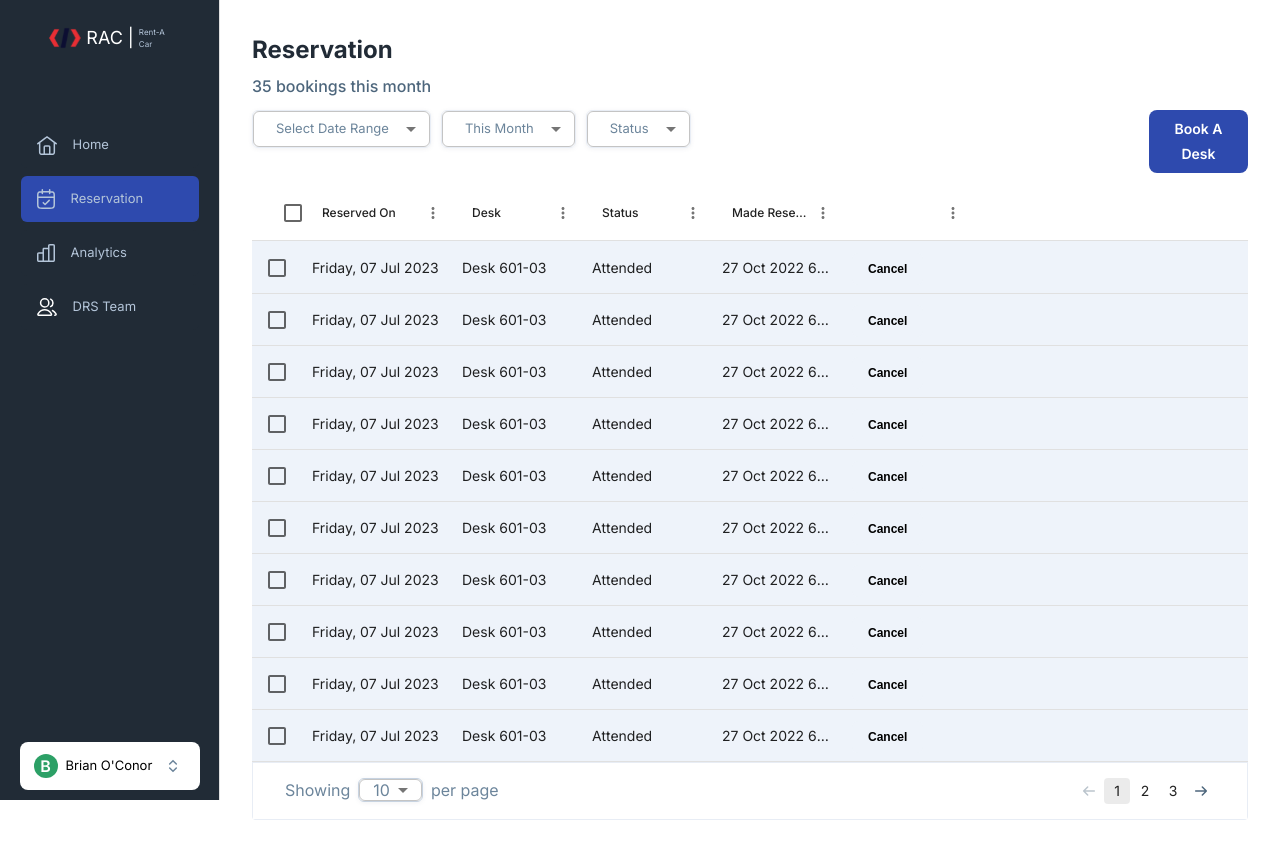
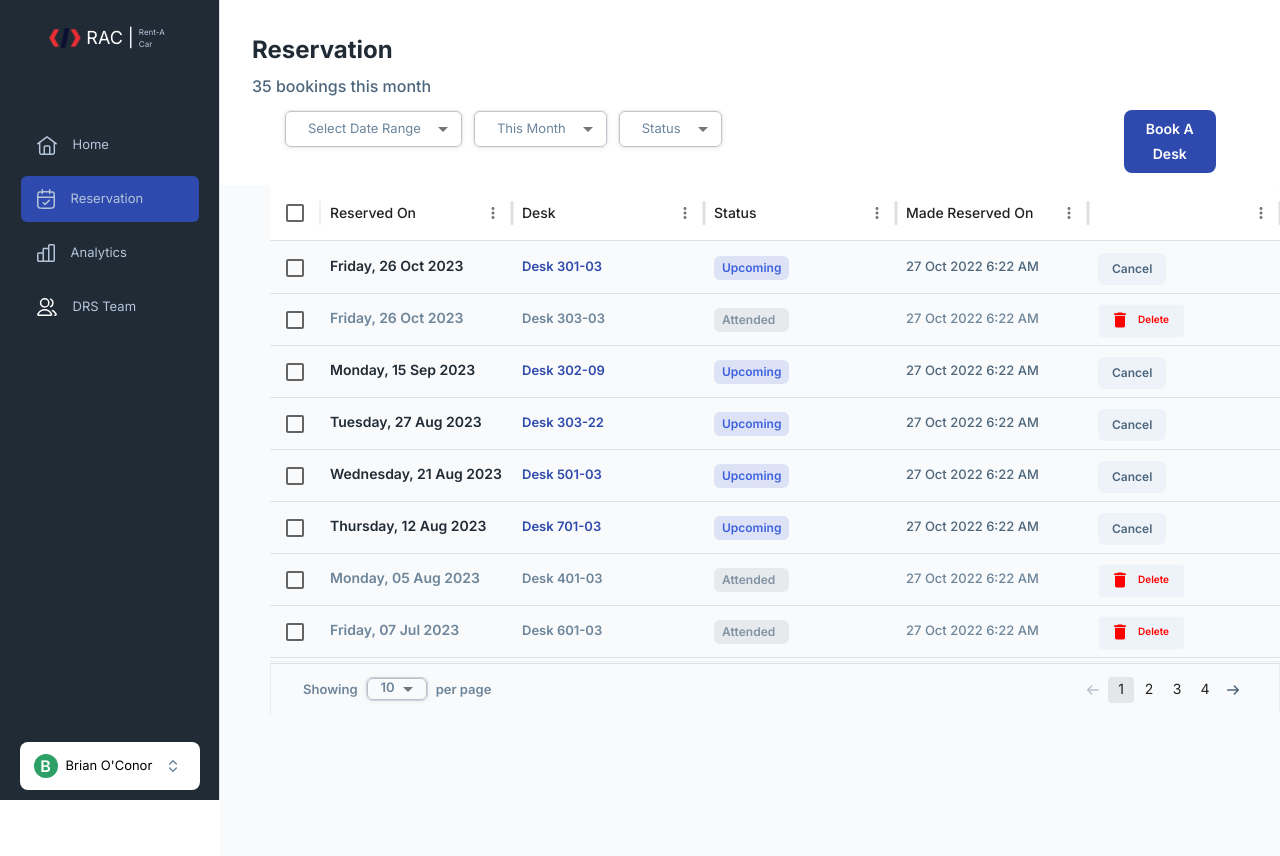
Before and after one commit to sk-roy/Desk-Reservation-System, a React (Create React App) app: page /booking in a window 1280 px wide. Shown: the top 856 px of the page. Built offline with nearby package versions, Linux system fonts and the light colour scheme.

Commit message:
Modified the datagrid cells

```diff
--- a/src/assets/data.ts
+++ b/src/assets/data.ts
@@ -1,3 +1,6 @@
+
+
+
 export const ReservationList = [
   { date: "Tomorrow, 14 Feb, 2024", desk: 7, room: 5, floor: 2},
   { date: "Monday, 23 Jan, 2024", desk: 7, room: 5, floor: 2},
@@ -9,37 +12,43 @@
 ];
 
 
-export const ReservationTableData = [
-  { id: 1, ReservedOn: 'Friday, 26 Oct 2023', Desk: 'Desk 301-03', Status: 'Upcoming', MadeReservationOn: '27 Oct 2022 6:22 AM', Button: 'Cancel' },
-  { id: 2, ReservedOn: 'Saturday, 27 Oct 2023', col2: 'Desk 301-03', Status: 'Upcoming', MadeReservationOn: '27 Oct 2022 6:22 AM', Button: 'Cancel' },
-  { id: 3, ReservedOn: 'Friday, 28 Oct 2023', col2: 'Desk 301-03', Status: 'Upcoming', MadeReservationOn: '27 Oct 2022 6:22 AM', Button: 'Cancel' },
-  { id: 4, ReservedOn: 'Friday, 29 Oct 2023', col2: 'Desk 301-03', Status: 'Attended', MadeReservationOn: '27 Oct 2022 6:22 AM', Button: 'Delete' },
-  { id: 5, ReservedOn: 'Friday, 30 Oct 2023', col2: 'Desk 301-03', Status: 'Attended', MadeReservationOn: '27 Oct 2022 6:22 AM', Button: 'Delete' },
-  { id: 6, ReservedOn: 'Friday, 31 Oct 2023', col2: 'Desk 301-03', Status: 'Attended', MadeReservationOn: '27 Oct 2022 6:22 AM', Button: 'Delete' },
-  { id: 7, ReservedOn: 'Friday, 01 Oct 2023', col2: 'Desk 301-03', Status: 'Attended', MadeReservationOn: '27 Oct 2022 6:22 AM', Button: 'Delete' },
-  { id: 8, ReservedOn: 'Friday, 02 Oct 2023', col2: 'Desk 301-03', Status: 'Upcoming', MadeReservationOn: '27 Oct 2022 6:22 AM', Button: 'Cancel' },
-  { id: 9, ReservedOn: 'Friday, 03 Oct 2023', col2: 'Desk 301-03', Status: 'Upcoming', MadeReservationOn: '27 Oct 2022 6:22 AM', Button: 'Cancel' },
-  { id: 10, ReservedOn: 'Friday, 04 Oct 2023', col2: 'Desk 301-03', Status: 'Upcoming', MadeReservationOn: '27 Oct 2022 6:22 AM', Button: 'Cancel' },
-  { id: 11, ReservedOn: 'Friday, 26 Oct 2023', col2: 'Desk 301-03', Status: 'Upcoming', MadeReservationOn: '27 Oct 2022 6:22 AM', Button: 'Cancel' },
-  { id: 12, ReservedOn: 'Saturday, 27 Oct 2023', col2: 'Desk 301-03', Status: 'Upcoming', MadeReservationOn: '27 Oct 2022 6:22 AM', Button: 'Cancel' },
-  { id: 13, ReservedOn: 'Friday, 28 Oct 2023', col2: 'Desk 301-03', Status: 'Upcoming', MadeReservationOn: '27 Oct 2022 6:22 AM', Button: 'Cancel' },
-  { id: 14, ReservedOn: 'Friday, 29 Oct 2023', col2: 'Desk 301-03', Status: 'Attended', MadeReservationOn: '27 Oct 2022 6:22 AM', Button: 'Delete' },
-  { id: 15, ReservedOn: 'Friday, 30 Oct 2023', col2: 'Desk 301-03', Status: 'Attended', MadeReservationOn: '27 Oct 2022 6:22 AM', Button: 'Delete' },
-  { id: 16, ReservedOn: 'Friday, 31 Oct 2023', col2: 'Desk 301-03', Status: 'Attended', MadeReservationOn: '27 Oct 2022 6:22 AM', Button: 'Delete' },
-  { id: 17, ReservedOn: 'Friday, 01 Oct 2023', col2: 'Desk 301-03', Status: 'Attended', MadeReservationOn: '27 Oct 2022 6:22 AM', Button: 'Delete' },
-  { id: 18, ReservedOn: 'Friday, 02 Oct 2023', col2: 'Desk 301-03', Status: 'Upcoming', MadeReservationOn: '27 Oct 2022 6:22 AM', Button: 'Cancel' },
-  { id: 19, ReservedOn: 'Friday, 03 Oct 2023', col2: 'Desk 301-03', Status: 'Upcoming', MadeReservationOn: '27 Oct 2022 6:22 AM', Button: 'Cancel' },
-  { id: 20, ReservedOn: 'Friday, 04 Oct 2023', col2: 'Desk 301-03', Status: 'Upcoming', MadeReservationOn: '27 Oct 2022 6:22 AM', Button: 'Cancel' },
-  { id: 21, ReservedOn: 'Friday, 26 Oct 2023', col2: 'Desk 301-03', Status: 'Upcoming', MadeReservationOn: '27 Oct 2022 6:22 AM', Button: 'Cancel' },
-  { id: 22, ReservedOn: 'Saturday, 27 Oct 2023', col2: 'Desk 301-03', Status: 'Upcoming', MadeReservationOn: '27 Oct 2022 6:22 AM', Button: 'Cancel' },
-  { id: 23, ReservedOn: 'Friday, 28 Oct 2023', col2: 'Desk 301-03', Status: 'Upcoming', MadeReservationOn: '27 Oct 2022 6:22 AM', Button: 'Cancel' },
-  { id: 24, ReservedOn: 'Friday, 29 Oct 2023', col2: 'Desk 301-03', Status: 'Attended', MadeReservationOn: '27 Oct 2022 6:22 AM', Button: 'Delete' },
-  { id: 25, ReservedOn: 'Friday, 30 Oct 2023', col2: 'Desk 301-03', Status: 'Attended', MadeReservationOn: '27 Oct 2022 6:22 AM', Button: 'Delete' },
-  { id: 26, ReservedOn: 'Friday, 31 Oct 2023', col2: 'Desk 301-03', Status: 'Attended', MadeReservationOn: '27 Oct 2022 6:22 AM', Button: 'Delete' },
-  { id: 27, ReservedOn: 'Friday, 01 Oct 2023', col2: 'Desk 301-03', Status: 'Attended', MadeReservationOn: '27 Oct 2022 6:22 AM', Button: 'Delete' },
-  { id: 28, ReservedOn: 'Friday, 02 Oct 2023', col2: 'Desk 301-03', Status: 'Upcoming', MadeReservationOn: '27 Oct 2022 6:22 AM', Button: 'Cancel' },
-  { id: 29, ReservedOn: 'Friday, 03 Oct 2023', col2: 'Desk 301-03', Status: 'Upcoming', MadeReservationOn: '27 Oct 2022 6:22 AM', Button: 'Cancel' },
-  { id: 30, ReservedOn: 'Friday, 04 Oct 2023', col2: 'Desk 301-03', Status: 'Upcoming', MadeReservationOn: '27 Oct 2022 6:22 AM', Button: 'Cancel' },
+export const DataGridRows = [
+  { id: 1, reservedOn: 'Friday, 26 Oct 2023', desk: 'Desk 301-03', status: 1, madeReservedOn: '27 Oct 2022 6:22 AM', button: 1  },
+  { id: 2, reservedOn: 'Friday, 26 Oct 2023', desk: 'Desk 303-03', status: 0, madeReservedOn: '27 Oct 2022 6:22 AM', button: 1  },
+  { id: 3, reservedOn: 'Monday, 15 Sep 2023', desk: 'Desk 302-09', status: 1, madeReservedOn: '27 Oct 2022 6:22 AM', button: 1  },
+  { id: 4, reservedOn: 'Tuesday, 27 Aug 2023', desk: 'Desk 303-22', status: 1, madeReservedOn: '27 Oct 2022 6:22 AM', button: 1  },
+  { id: 5, reservedOn: 'Wednesday, 21 Aug 2023', desk: 'Desk 501-03', status: 1, madeReservedOn: '27 Oct 2022 6:22 AM', button: 1  },
+  { id: 6, reservedOn: 'Thursday, 12 Aug 2023', desk: 'Desk 701-03', status: 1, madeReservedOn: '27 Oct 2022 6:22 AM', button: 1  },
+  { id: 7, reservedOn: 'Monday, 05 Aug 2023', desk: 'Desk 401-03', status: 0, madeReservedOn: '27 Oct 2022 6:22 AM', button: 0  },
+  { id: 8, reservedOn: 'Friday, 07 Jul 2023', desk: 'Desk 601-03', status: 0, madeReservedOn: '27 Oct 2022 6:22 AM', button: 0  },
+  { id: 9, reservedOn: 'Friday, 26 Oct 2023', desk: 'Desk 301-03', status: 1, madeReservedOn: '27 Oct 2022 6:22 AM', button: 1  },
+  { id: 10, reservedOn: 'Monday, 15 Sep 2023', desk: 'Desk 302-09', status: 1, madeReservedOn: '27 Oct 2022 6:22 AM', button: 1  },
+  { id: 11, reservedOn: 'Tuesday, 27 Aug 2023', desk: 'Desk 303-22', status: 1, madeReservedOn: '27 Oct 2022 6:22 AM', button: 1  },
+  { id: 12, reservedOn: 'Wednesday, 21 Aug 2023', desk: 'Desk 501-03', status: 1, madeReservedOn: '27 Oct 2022 6:22 AM', button: 1  },
+  { id: 13, reservedOn: 'Thursday, 12 Aug 2023', desk: 'Desk 701-03', status: 1, madeReservedOn: '27 Oct 2022 6:22 AM', button: 1  },
+  { id: 14, reservedOn: 'Monday, 05 Aug 2023', desk: 'Desk 401-03', status: 0, madeReservedOn: '27 Oct 2022 6:22 AM', button: 0  },
+  { id: 15, reservedOn: 'Friday, 07 Jul 2023', desk: 'Desk 601-03', status: 0, madeReservedOn: '27 Oct 2022 6:22 AM', button: 0  },
+  { id: 16, reservedOn: 'Friday, 26 Oct 2023', desk: 'Desk 301-03', status: 1, madeReservedOn: '27 Oct 2022 6:22 AM', button: 1  },
+  { id: 17, reservedOn: 'Monday, 15 Sep 2023', desk: 'Desk 302-09', status: 1, madeReservedOn: '27 Oct 2022 6:22 AM', button: 1  },
+  { id: 18, reservedOn: 'Tuesday, 27 Aug 2023', desk: 'Desk 303-22', status: 1, madeReservedOn: '27 Oct 2022 6:22 AM', button: 1  },
+  { id: 19, reservedOn: 'Wednesday, 21 Aug 2023', desk: 'Desk 501-03', status: 1, madeReservedOn: '27 Oct 2022 6:22 AM', button: 1  },
+  { id: 20, reservedOn: 'Thursday, 12 Aug 2023', desk: 'Desk 701-03', status: 1, madeReservedOn: '27 Oct 2022 6:22 AM', button: 1  },
+  { id: 21, reservedOn: 'Monday, 05 Aug 2023', desk: 'Desk 401-03', status: 0, madeReservedOn: '27 Oct 2022 6:22 AM', button: 0  },
+  { id: 22, reservedOn: 'Friday, 07 Jul 2023', desk: 'Desk 601-03', status: 0, madeReservedOn: '27 Oct 2022 6:22 AM', button: 0  },
+  { id: 23, reservedOn: 'Friday, 26 Oct 2023', desk: 'Desk 301-03', status: 1, madeReservedOn: '27 Oct 2022 6:22 AM', button: 1  },
+  { id: 24, reservedOn: 'Monday, 15 Sep 2023', desk: 'Desk 302-09', status: 1, madeReservedOn: '27 Oct 2022 6:22 AM', button: 1  },
+  { id: 25, reservedOn: 'Tuesday, 27 Aug 2023', desk: 'Desk 303-22', status: 1, madeReservedOn: '27 Oct 2022 6:22 AM', button: 1  },
+  { id: 26, reservedOn: 'Wednesday, 21 Aug 2023', desk: 'Desk 501-03', status: 1, madeReservedOn: '27 Oct 2022 6:22 AM', button: 1  },
+  { id: 27, reservedOn: 'Thursday, 12 Aug 2023', desk: 'Desk 701-03', status: 1, madeReservedOn: '27 Oct 2022 6:22 AM', button: 1  },
+  { id: 28, reservedOn: 'Monday, 05 Aug 2023', desk: 'Desk 401-03', status: 0, madeReservedOn: '27 Oct 2022 6:22 AM', button: 0  },
+  { id: 29, reservedOn: 'Friday, 07 Jul 2023', desk: 'Desk 601-03', status: 0, madeReservedOn: '27 Oct 2022 6:22 AM', button: 0  },
+  { id: 30, reservedOn: 'Friday, 26 Oct 2023', desk: 'Desk 301-03', status: 1, madeReservedOn: '27 Oct 2022 6:22 AM', button: 1  },
+  { id: 31, reservedOn: 'Monday, 15 Sep 2023', desk: 'Desk 302-09', status: 1, madeReservedOn: '27 Oct 2022 6:22 AM', button: 1  },
+  { id: 32, reservedOn: 'Tuesday, 27 Aug 2023', desk: 'Desk 303-22', status: 1, madeReservedOn: '27 Oct 2022 6:22 AM', button: 1  },
+  { id: 33, reservedOn: 'Wednesday, 21 Aug 2023', desk: 'Desk 501-03', status: 1, madeReservedOn: '27 Oct 2022 6:22 AM', button: 1  },
+  { id: 34, reservedOn: 'Thursday, 12 Aug 2023', desk: 'Desk 701-03', status: 1, madeReservedOn: '27 Oct 2022 6:22 AM', button: 1  },
+  { id: 35, reservedOn: 'Monday, 05 Aug 2023', desk: 'Desk 401-03', status: 0, madeReservedOn: '27 Oct 2022 6:22 AM', button: 0  },
+  { id: 36, reservedOn: 'Friday, 07 Jul 2023', desk: 'Desk 601-03', status: 0, madeReservedOn: '27 Oct 2022 6:22 AM', button: 0  },
 ];
 
 
--- a/src/pages/reservation/DataTable.tsx
+++ b/src/pages/reservation/DataTable.tsx
@@ -1,50 +1,65 @@
 import * as React from 'react';
 import { DataGrid, GridColDef, GridFooterContainer, GridPagination, gridPageCountSelector, useGridApiContext, useGridSelector } from '@mui/x-data-grid';
-import { Box, Button, FormControl, MenuItem, Select, TablePaginationProps, Typography } from '@mui/material';
+import { Box, Button, FormControl, MenuItem, Select, TablePaginationProps, Typography, colors } from '@mui/material';
 import MuiPagination from '@mui/material/Pagination';
 import CustomFooter from './CustomFooter';
 import DeleteIcon from '@mui/icons-material/Delete';
+import { ClassNames, useTheme } from '@emotion/react';
+import theme from '../../theme';
+import { DataGridRows } from '../../assets/data';
+import { BorderBottom, Padding } from '@mui/icons-material';
 
 
-const CustomButtonCell = ({ value }: { value: string }) => {
-  const handleButtonClick = () => {
-    // Handle button click logic here (e.g., open a modal, perform an action, etc.)
-    console.log(value);
-  };
+const StatusCell = ({ status }: {status: number}) => {
+  return (
+    <Box sx={{
+      borderRadius: '6px',
+      height: '24px',
+      width: '75px',
+      py: "3px",
+      px: "8px",
+      marginY: "14px",
+    }}
+    bgcolor= {status === 1 ? '#3E61DE26' : '#8092A326'}
+    >
+        {status === 1 ? <Typography className='Semi Bold 12' color='#3E61DE'>Upcoming</Typography>
+                      : <Typography className='Semi Bold 12' color={theme.palette.grey[200]}>Attended</Typography>}
+    </Box>
+  );
+}
 
+const CustomButtonCell = ({ status }: { status: number }) => {
   return (
-
     <Box>
-    {value !== 'Cancel' ? (
-      <button
-      style={{
+    {status === 1 ? (
+      <Button
+      sx={{
         borderRadius: "6px",
         paddingLeft: "14px",
         paddingTop: "7px",
         paddingRight: "14px",
         paddingBottom: "7px",
-        borderColor: "transparent",
+        // borderColor: "transparent",
+        textTransform: "none",
         fontSize: "12px",
         fontWeight: "600",
         backgroundColor: "#EEF3FA",
-      }}
-      onClick={handleButtonClick}>
-        Cancel
-      </button>
+      }}>
+        <Typography className='Semi Bold 12' color={theme.palette.grey[400]}>Cancel</Typography>
+      </Button>
     ) :
      (
       <Button
       variant="outlined"
-      color="secondary"
-      style={{
+      sx={{
         color: 'red',
-        borderColor: 'transparent',
+        textTransform: "none",
+        paddingBottom: "7px",
         fontSize: '10px',
         fontWeight: 600,
         backgroundColor: "#EEF3FA",
       }}
       startIcon={<DeleteIcon />}
-      onClick={handleButtonClick}
       >
         Delete
       </Button>
@@ -53,41 +68,55 @@
   );
 };
 
+
+const DeskCell = ({ status, desk }: {status: number, desk: string}) => {
+  return (
+    <Box marginY= "14px">
+        {status === 1 ? <Typography className='Semi Bold 13' color='#2E4AAE'>{desk}</Typography>
+                      : <Typography className='Semi Bold 13' color={theme.palette.grey[300]}>{desk}</Typography>}
+
+    </Box>
+  );
+}
+
+const ReservedOnCell = ({ status, reservedOn }: {status: number, reservedOn: string}) => {
+  return (
+    <Box marginY= "14px">
+        {status === 1 ? <Typography className='Semi Bold 14' color={theme.palette.primary.dark}>{reservedOn}</Typography>
+                      : <Typography className='Semi Bold 14' color={theme.palette.grey[300]}>{reservedOn}</Typography>}
+
+    </Box>
+  );
+}
+const MadeReservedOnCell = ({ status, madeReservedOn }: {status: number, madeReservedOn: string}) => {
+  return (
+    <Box marginY= "14px">
+        {status === 1 ? <Typography className='Medium 13' color={theme.palette.grey[400]}>{madeReservedOn}</Typography>
+                      : <Typography className='Medium 13' color={theme.palette.grey[300]}>{madeReservedOn}</Typography>}
+
+    </Box>
+  );
+}
+
+const columnLenth = 5;
+
 const columns: GridColDef[] = [
-  { field: 'reservedOn', headerName: 'Reserved On', width: 150 },
-  { field: 'desk', headerName: 'Desk', width: 130 },
-  { field: 'status', headerName: 'Status', width: 130 },
-  { field: 'madeReservedOn', headerName: 'Made Reserved On', width: 130 },
-  { field: 'button', headerName: '', width: 130 ,
-    renderCell: (params) => <CustomButtonCell value={params.value} />,
+  { field: 'reservedOn', headerName: 'Reserved On', flex: (1/columnLenth), sortable: true,
+    renderCell: (params) => <ReservedOnCell {...params.row} />
+  },
+  { field: 'desk', headerName: 'Desk', flex: (1/columnLenth), sortable: true,
+    renderCell: (params) => <DeskCell {...params.row} />
+  },
+  { field: 'status', headerName: 'Status', flex: (1/columnLenth), sortable: true,
+    renderCell: (params) => <StatusCell status={params.value} />,
+  },
+  { field: 'madeReservedOn', headerName: 'Made Reserved On', flex: (1/columnLenth), sortable: true,
+    renderCell: (params) => <MadeReservedOnCell {...params.row} />
+  },
+  { field: 'button', headerName: '', flex: (1/columnLenth), sortable: true,
+    renderCell: (params) => <CustomButtonCell {...params.row} />,
   },
 ];
-
-const rows = [
-  { id: 3, reservedOn: 'Friday, 26 Oct 2023', desk: 'Desk 301-03', status: 'Upcoming', madeReservedOn: '27 Oct 2022 6:22 AM', button: 'Cancel'  },
-  { id: 3, reservedOn: 'Monday, 15 Sep 2023', desk: 'Desk 302-09', status: 'Upcoming', madeReservedOn: '27 Oct 2022 6:22 AM', button: 'Cancel'  },
-  { id: 3, reservedOn: 'Tuesday, 27 Aug 2023', desk: 'Desk 303-22', status: 'Upcoming', madeReservedOn: '27 Oct 2022 6:22 AM', button: 'Cancel'  },
-  { id: 3, reservedOn: 'Wednesday, 21 Aug 2023', desk: 'Desk 501-03', status: 'Upcoming', madeReservedOn: '27 Oct 2022 6:22 AM', button: 'Cancel'  },
-  { id: 3, reservedOn: 'Thursday, 12 Aug 2023', desk: 'Desk 701-03', status: 'Upcoming', madeReservedOn: '27 Oct 2022 6:22 AM', button: 'Cancel'  },
-  { id: 3, reservedOn: 'Monday, 05 Aug 2023', desk: 'Desk 401-03', status: 'Attended', madeReservedOn: '27 Oct 2022 6:22 AM', button: 'Delete'  },
-  { id: 3, reservedOn: 'Friday, 07 Jul 2023', desk: 'Desk 601-03', status: 'Attended', madeReservedOn: '27 Oct 2022 6:22 AM', button: 'Delete'  },
-  { id: 3, reservedOn: 'Friday, 26 Oct 2023', desk: 'Desk 301-03', status: 'Upcoming', madeReservedOn: '27 Oct 2022 6:22 AM', button: 'Cancel'  },
-  { id: 3, reservedOn: 'Monday, 15 Sep 2023', desk: 'Desk 302-09', status: 'Upcoming', madeReservedOn: '27 Oct 2022 6:22 AM', button: 'Cancel'  },
-  { id: 3, reservedOn: 'Tuesday, 27 Aug 2023', desk: 'Desk 303-22', status: 'Upcoming', madeReservedOn: '27 Oct 2022 6:22 AM', button: 'Cancel'  },
-  { id: 3, reservedOn: 'Wednesday, 21 Aug 2023', desk: 'Desk 501-03', status: 'Upcoming', madeReservedOn: '27 Oct 2022 6:22 AM', button: 'Cancel'  },
-  { id: 3, reservedOn: 'Thursday, 12 Aug 2023', desk: 'Desk 701-03', status: 'Upcoming', madeReservedOn: '27 Oct 2022 6:22 AM', button: 'Cancel'  },
-  { id: 3, reservedOn: 'Monday, 05 Aug 2023', desk: 'Desk 401-03', status: 'Attended', madeReservedOn: '27 Oct 2022 6:22 AM', button: 'Delete'  },
-  { id: 3, reservedOn: 'Friday, 07 Jul 2023', desk: 'Desk 601-03', status: 'Attended', madeReservedOn: '27 Oct 2022 6:22 AM', button: 'Delete'  },
-  { id: 3, reservedOn: 'Friday, 26 Oct 2023', desk: 'Desk 301-03', status: 'Upcoming', madeReservedOn: '27 Oct 2022 6:22 AM', button: 'Cancel'  },
-  { id: 3, reservedOn: 'Monday, 15 Sep 2023', desk: 'Desk 302-09', status: 'Upcoming', madeReservedOn: '27 Oct 2022 6:22 AM', button: 'Cancel'  },
-  { id: 3, reservedOn: 'Tuesday, 27 Aug 2023', desk: 'Desk 303-22', status: 'Upcoming', madeReservedOn: '27 Oct 2022 6:22 AM', button: 'Cancel'  },
-  { id: 3, reservedOn: 'Wednesday, 21 Aug 2023', desk: 'Desk 501-03', status: 'Upcoming', madeReservedOn: '27 Oct 2022 6:22 AM', button: 'Cancel'  },
-  { id: 3, reservedOn: 'Thursday, 12 Aug 2023', desk: 'Desk 701-03', status: 'Upcoming', madeReservedOn: '27 Oct 2022 6:22 AM', button: 'Cancel'  },
-  { id: 3, reservedOn: 'Monday, 05 Aug 2023', desk: 'Desk 401-03', status: 'Attended', madeReservedOn: '27 Oct 2022 6:22 AM', button: 'Delete'  },
-  { id: 3, reservedOn: 'Friday, 07 Jul 2023', desk: 'Desk 601-03', status: 'Attended', madeReservedOn: '27 Oct 2022 6:22 AM', button: 'Delete'  },
-
-];
-
 
 export default function DataTable() {
   const initialPage = 0;
@@ -101,39 +130,17 @@
 
   const datagridSx = {
     border: 0,
+    paddingLeft: "50px",
     '& .MuiDataGrid-columnHeader': {
-        outline: 'none !important',
-        // color: theme.palette.text.secondary,
-        fontSize: '12px',
-        fontFamily: 'Inter',
-        fontWeight: '800',
-        lineHeight: '18px',
+        ClassName: "Medium 12",
+        colors: "#8092A3",
         wordWrap: 'break-word',
-        paddingLeft: '20px',
-    },
-    '& .MuiDataGrid-columnSeparator': {
-        display: 'none',
-    },
-    '& .MuiDataGrid-cell': {
-        outline: 'none !important',
-    },
-    '& .MuiDataGrid-row:hover': {
-        cursor: 'pointer',
-        backgroundColor: "#E8EDF5",
-        boxShadow: 1,
-        borderRadius: 2,
-    },
-    '& .MuiDataGrid-iconButtonContainer': {
-        marginTop: '3px',
-        visibility: 'visible !important',
+
     },
     '& .MuiDataGrid-row': {
-        backgroundColor: "#EEF3FA",
+        BorderBottom: "1px solid var(--Offwhite-Offwhite-3, #E8EDF5)",
     },
-};
-
-
-
+  };
 
   const handlePageChange = (event: React.ChangeEvent<unknown>, newPage: number) => {
     setPage(newPage - 1);
@@ -148,7 +155,7 @@
     return (
         <GridFooterContainer>
             <CustomFooter
-                totalRows={rows.length}
+                totalRows={DataGridRows.length}
                 page={page}
                 rowsPerPageOptions={rowsPerPageOptions}
                 pageSize={rowsPerPage}
@@ -159,10 +166,10 @@
     );
 };
   return (
-    <Box sx={{ height: "500px", width: '100%' }}>
+    <Box sx={{ height: "530px", width: '100%' }}>
       <DataGrid
         sx={datagridSx}
-        rows={rows}
+        rows={DataGridRows}
         columns={columns}
         initialState={{
           pagination: {
@@ -174,8 +181,8 @@
             footer: Footer,
         }}
         autoPageSize={true}
-        sortingOrder={['asc', 'desc', null]}
-        autoHeight={true}
+        // sortingOrder={['asc', 'desc', null]}
+        // autoHeight={true}
         disableRowSelectionOnClick
         paginationModel={{
             pageSize: rowsPerPage,
--- a/src/pages/reservation/index.tsx
+++ b/src/pages/reservation/index.tsx
@@ -1,13 +1,7 @@
-import React, { useState } from "react";
+import React from "react";
 import Layout from "../../layout";
 import { Box, Button, FormControl, MenuItem, Select, Typography } from "@mui/material";
-import DateRangeFilter from "./DateRangeFilter";
-import EnhancedTable from "./EnhancedTable";
 import DataTable from "./DataTable";
-import { DatePicker, LocalizationProvider } from "@mui/x-date-pickers";
-import { DemoContainer } from "@mui/x-date-pickers/internals/demo";
-import { AdapterDayjs } from "@mui/x-date-pickers/AdapterDayjs";
-import { Height } from "@mui/icons-material";
 
 
 
@@ -38,7 +32,7 @@
                     color: "#6C859B",
                 }}
             >
-                <MenuItem value={'Human Research'}>Human Research</MenuItem>
+                {/* <MenuItem value={'Human Research'}>Human Research</MenuItem> */}
             </Select>
         </FormControl>
     );
@@ -50,6 +44,7 @@
         display="flex"
         flexDirection="column"
         alignItems='space-between'
+        px="32px"
         // height="214px"
         gap='6px'
         >
@@ -89,6 +84,7 @@
             flexDirection="row"
             width="100%"
             gap="32px"
+            px="32px"
             // alignItems="space-between"
             // bgcolor="gray"
             justifyContent='space-between'
@@ -178,9 +174,9 @@
             // alignItems='flex-start'
             justifyContent='space-between'
             // spacing={1
-            paddingLeft="32px"
+            // paddingLeft="32px"
             paddingTop="32px"
-            paddingRight="32px"
+            // paddingRight="32px"
             width="100%"
             height='900px'
             gap="12px"
@@ -188,6 +184,7 @@
                 <Header/>
                 <Box
                     height='1000px'
+                    bgcolor="#F9FAFB"
                 >
                     <DataTable/>
                 </Box>
--- a/src/theme.ts
+++ b/src/theme.ts
@@ -38,6 +38,26 @@
                         fontSize: '12px',
                         fontWeight: 600,
                         lineHeight: '18px',
+                        textAlign: 'left',
+                    }
+                }, {
+                    props: {
+                        className: 'Semi Bold 13',
+                    },
+                    style: {
+                        fontSize: '13px',
+                        fontWeight: 600,
+                        lineHeight: '20px',
+                        textAlign: 'left',
+                    }
+                }, {
+                    props: {
+                        className: 'Semi Bold 14',
+                    },
+                    style: {
+                        fontSize: '14px',
+                        fontWeight: 600,
+                        lineHeight: '20px',
                         textAlign: 'left',
                     }
                 }, {
@@ -84,12 +104,12 @@
                     }
                 }, {
                     props: {
-                        className: "Medium 16",
+                        className: "Medium 12",
                     },
                     style: {
-                        fontSize: "16px",
+                        fontSize: "12px",
                         fontWeight: 500,
-                        lineHeight: "24px",
+                        lineHeight: "18px",
                     },
                 }, {
                     props: {
@@ -100,9 +120,41 @@
                         fontWeight: 500,
                         lineHeight: "20px",
                     },
+                }, {
+                    props: {
+                        className: "Medium 16",
+                    },
+                    style: {
+                        fontSize: "16px",
+                        fontWeight: 500,
+                        lineHeight: "24px",
+                    },
                 },
             ]
         },
+        MuiButton: {
+            variants: [
+                {
+                    props: {
+                        className: 'Cancel',
+                    },
+                    style: {
+                        borderRadius: "6px",
+                        px: "14px",
+                        py: "7px",
+                    }
+                }, {
+                    props: {
+                        className: 'Delete',
+                    },
+                    style: {
+                        borderRadius: "6px",
+                        px: "14px",
+                        py: "7px",
+                    }
+                },
+            ]
+        }
     }
 });
 
```
Also changed, not shown: src/pages/reservation/DateRangeFilter.tsx (deleted, +0 -31 lines).
